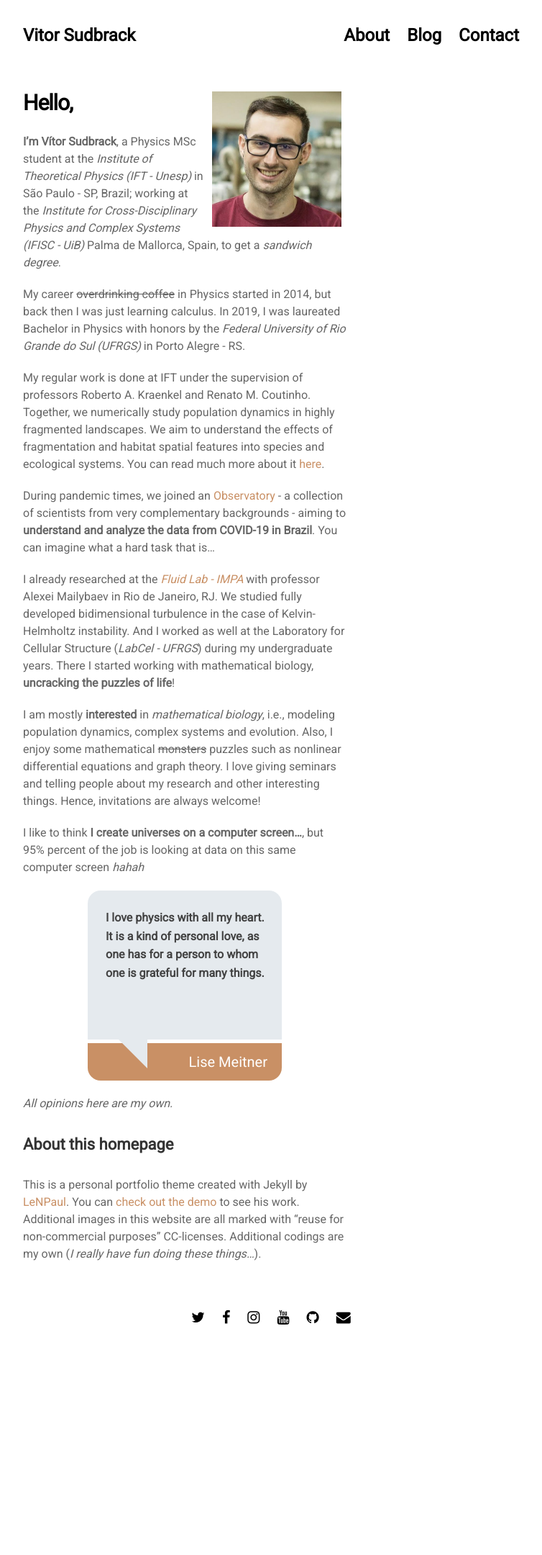
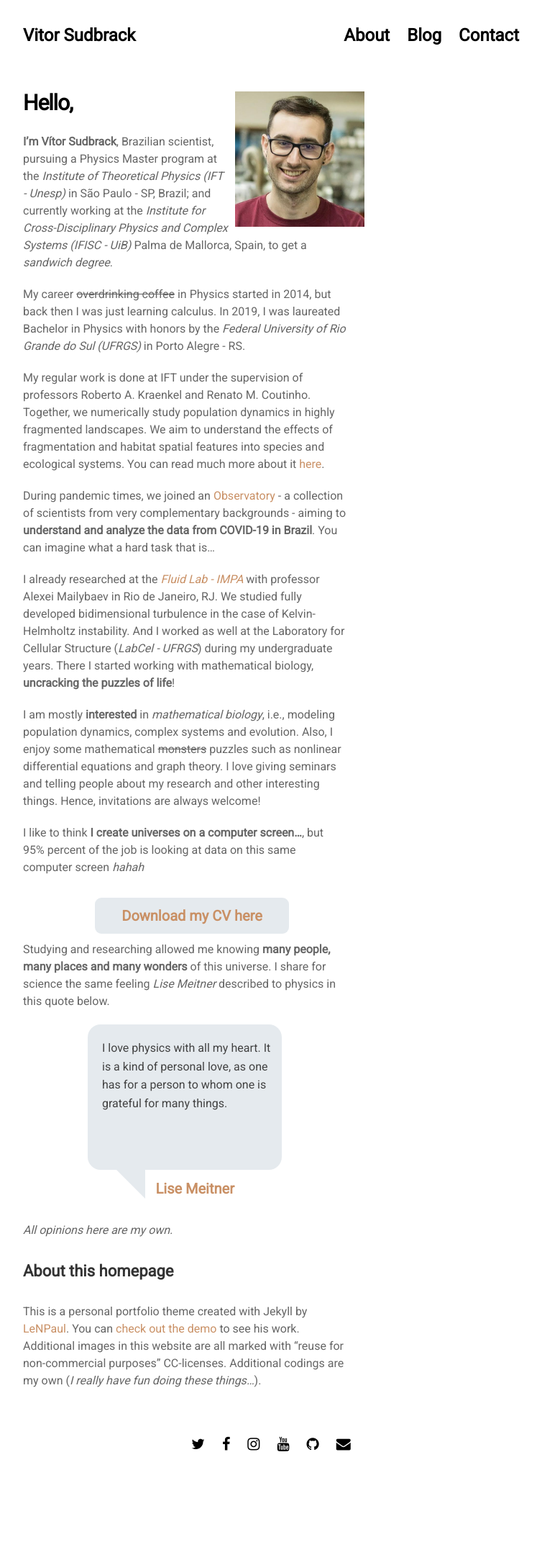
Before and after one commit to vsudbrack/vsudbrack.github.io, a Jekyll site: the page built from about.md, in a window 1280 px wide. Shown: the whole page at 72% size, without its empty margins (263-1017 px from the left). Built offline with Jekyll 4.4.1, drawn with Linux system fonts in a browser that asks for light colours; nearby versions of some CDN libraries; comment, search, counter and statistics services are not loaded; before the commit the page ends 1984 px from its top, so only the background shows below that.

Commit message:
Add content

```diff
--- a/about.md
+++ b/about.md
@@ -4,12 +4,12 @@ title: About
 permalink: /about/
 ---
 
-![Hello](../assets/img/projects/about/myperfil.jpg){:style="float: right;margin-right: 7px;margin-left: 7px;margin-top: 7px;max-width: 40%"}
+![Hello](../assets/img/projects/about/myperfil.jpg){:style="float: right;margin-right: -25px;margin-left: 10px;margin-top: 7px;max-width: 40%"}
 
 
-<h1>Hello,</h1>
+# Hello,
 
-**I'm Vítor Sudbrack**, a Physics MSc student at the *Institute of Theoretical Physics (IFT - Unesp)* in São Paulo - SP, Brazil; working at the *Institute for Cross-Disciplinary Physics and Complex Systems (IFISC - UiB)* Palma de Mallorca, Spain, to get a *sandwich degree*.
+**I'm Vítor Sudbrack**, Brazilian scientist, pursuing a Physics Master program at the *Institute of Theoretical Physics (IFT - Unesp)* in São Paulo - SP, Brazil; and currently working at the *Institute for Cross-Disciplinary Physics and Complex Systems (IFISC - UiB)* Palma de Mallorca, Spain, to get a *sandwich degree*.
 
 My career ~~overdrinking coffee~~ in Physics started in 2014, but back then I was just learning calculus. In 2019, I was laureated Bachelor in Physics with honors by the *Federal University of Rio Grande do Sul (UFRGS)* in Porto Alegre - RS.
 
@@ -23,10 +23,21 @@ I am mostly **interested** in *mathematical biology*, i.e., modeling population
 
 I like to think **I create universes on a computer screen...**, but 95% percent of the job is looking at data on this same computer screen *hahah*
 
+<div>
+<a href="../assets/docs/projects/about/cv.pdf">
+<button type="button" class="btn">Download my CV here</button>
+</a>
+</div>
+
+Studying and researching allowed me knowing **many people, many places and many wonders** of this universe. I share for science the same feeling *Lise Meitner* described to physics in this quote below.
+
 {% include quote.html author="Lise Meitner" text="I love physics with all my heart.
 It is a kind of personal love, as one has for a person to whom one is grateful for many things." %}
 
 *All opinions here are my own.*
+
+
+
 
 <!--## Places
 
--- a/assets/css/3-sections/_page.sass
+++ b/assets/css/3-sections/_page.sass
@@ -31,3 +31,22 @@
   left: 0
   width: 100%
   height: 100%
+
+/* Button */
+
+.btn
+  position: relative
+  width: 60%
+  left: 20%
+  @media screen and (max-width: 667px)
+    width: 100%
+    left: 0%
+  padding: 10px 10px 10px 10px
+  background-color: #e5eaee
+  margin: 10px
+  border-radius: 9px
+  line-height: 1.5
+  font-size: 20px
+  font-weight: bold
+  color: #c99065
+  border: 0px solid #c99065
--- a/assets/css/3-sections/_quote.sass
+++ b/assets/css/3-sections/_quote.sass
@@ -10,30 +10,30 @@
 .quote
   background-color: #e5eaee
   border: 0px solid #c99065
-  border-top-left-radius: 18px
-  border-top-right-radius: 18px
+  border-radius: 18px
   color: #424242
-  font-weight: bold
   padding-top: 20px
   padding-left: 20px
   padding-right: 10px
   padding-bottom: 0px
   font-size: 16px
   text-align: left
-  .p::first-letter
 .name
-  background-color: #c99065
+  background-color: transparent
   border-bottom-left-radius: 18px
   border-bottom-right-radius: 18px
-  color: #fff
+  color: #c99065
   font-size: 20px
+  font-weight: bold
   padding-top: 10px
   padding-bottom: 10px
   padding-right: 20px
-  text-align: right
+  text-align: left
+  left: 35%
+  position: relative
 blockquote
   padding: 0
-  margin: 5px
+  margin: 0px
   &::after
       border-color: transparent #e5eaee transparent transparent
       border-image: none
```
Also changed, not shown: assets/docs/projects/about/myperfil.jpg (deleted), assets/docs/projects/about/thumb.jpg (deleted), assets/docs/projects/obs/cover.jpg (deleted), assets/docs/projects/obs/thumb.jpg (deleted), 10 other files.
